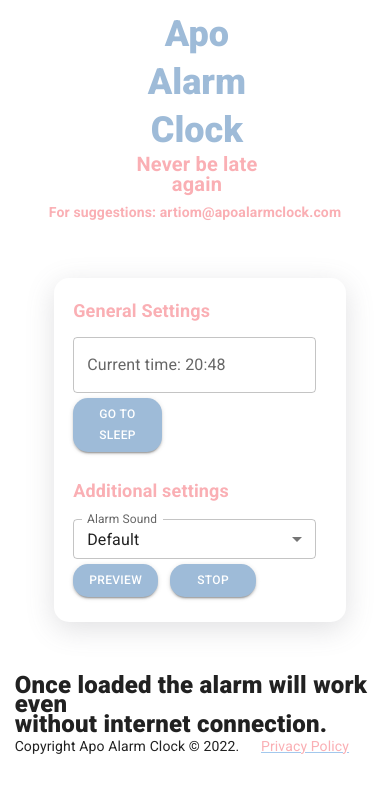
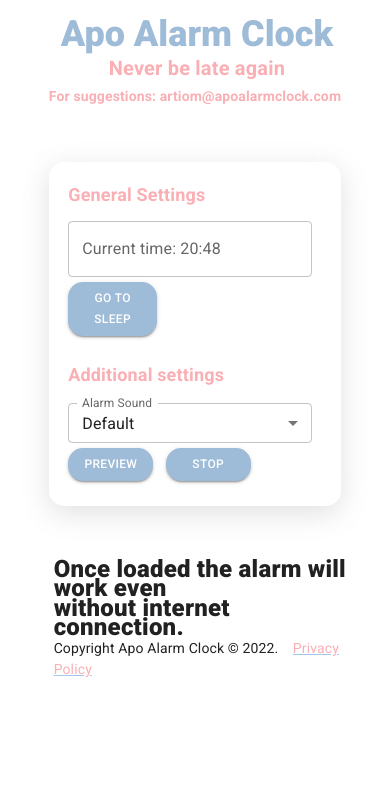
Before and after one commit to Yashmerino/apo-alarm-clock, a React (Create React App) app: page / in a window 390 px wide. Shown: the top 792 px of the page. Built offline with nearby package versions, Linux system fonts and the light colour scheme.

Commit message:
Update mobile responsiveness

```diff
--- a/src/components/Footer/Footer.jsx
+++ b/src/components/Footer/Footer.jsx
@@ -4,6 +4,7 @@
 const Footer = () => {
   return (
     <Box
+      className="footer"
       display="flex"
       justifyContent="left"
       alignItems="left"
@@ -12,7 +13,6 @@
       ml="5%"
       mt="4%"
       bottom="0"
-      width="95%"
       flexDirection="column"
     >
       <Typography
@@ -32,7 +32,7 @@
         sx={{ userSelect: "none", fontSize: "14px", marginBottom: "0.5%" }}
         paragraph={true}
       >
-        Copyright Apo Alarm Clock © 2022.&nbsp; &nbsp;&nbsp; &nbsp;
+        Copyright Apo Alarm Clock © 2022.&nbsp;&nbsp;&nbsp;&nbsp;
         <Link href="privacy_policy.html" sx={{ color: "#FAAFB4" }}>
           Privacy Policy
         </Link>
--- a/src/components/Header/Header.jsx
+++ b/src/components/Header/Header.jsx
@@ -4,10 +4,10 @@
 const Header = () => {
   return (
     <Box
+      className="header"
       display="flex"
       textAlign="center"
       minHeight="25%"
-      width="35%"
       mt="2.5%"
       mr="2.5%"
       ml="3.5%"
--- a/src/main.css
+++ b/src/main.css
@@ -43,6 +43,14 @@
   user-select: none;
 }
 
+.header {
+  width: 35%;
+}
+
+.footer {
+  width: 95%;
+}
+
 @viewport {
   width: device-width;
   zoom: 1;
@@ -63,7 +71,7 @@
     margin-bottom: 10%;
     margin-top: 10%;
     width: 75%;
-    margin-right: 2.5%;
+    margin-right: 5%;
     margin-left: 5%;
     padding-left: 5%;
     padding-right: 5%;
@@ -74,11 +82,20 @@
     font-size: 36px !important;
   }
 
+  .header {
+    width: 90%;
+  }
+
+  .footer {
+    width: 75%;
+  }
+
   .mail-support {
     color: rgb(250, 175, 180);
     user-select: none;
     float: none;
     margin: 0;
     margin-top: 2%;
+    text-align: center;
   }
 }
--- a/src/privacy_policy.html
+++ b/src/privacy_policy.html
@@ -24,6 +24,7 @@
         padding: 0;
 
         user-select: none;
+        word-wrap: break-word
       }
 
       p {
@@ -78,6 +79,13 @@
         height: "15%";
         padding: 5% 5%;
         margin: 5% 10%;
+      }
+
+      @media screen and (min-width: 150px) and (max-width: 960px) {
+        .title {
+          font-size: 32px;
+          margin-top: 5%;
+        }
       }
     </style>
   </head>
```
